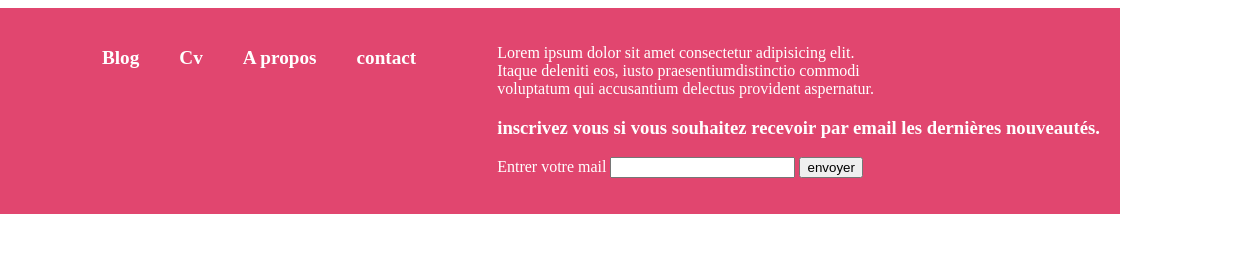
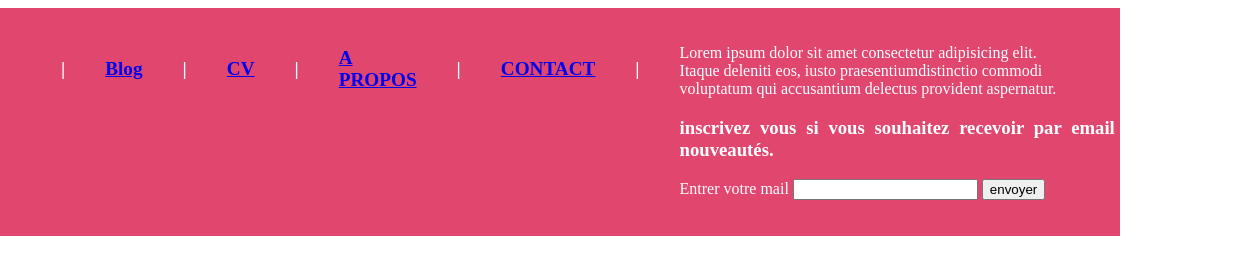
Before and after one commit to LeandrenewL/Brief5_Team_Squedrong, a website built with Parcel: page footer.html in a window 1280 px wide. Shown: the top 280 px of the page, 152-1402 px from the left, 1250 px wide, since content can reach past the window. Built offline with nearby package versions, Linux system fonts and the light colour scheme.

Commit message:
lien blog contact etc

```diff
--- a/footer.css
+++ b/footer.css
@@ -27,6 +27,7 @@ footer ul li  {
 }
 .liste_footer{
     font-size: 1.2em;
+    color: white;
 }
 .flottant{
 
--- a/footer.html
+++ b/footer.html
@@ -7,9 +7,6 @@
     <meta name="viewport" content="width= < div class=" liens-newsletter">
     <link rel="stylesheet" href="footer.css">
 
-
-    </div>
-
     <title>Document</title>
     <footer>
         <div class="global_footer">
@@ -18,10 +15,15 @@
             </div>
             <div class="liste_footer">
                 <ul>
-                    <li>Blog</li>
-                    <li>Cv</li>
-                    <li>A propos</li>
-                    <li>contact</li>
+                    <li>|</li>
+                    <li><a href="blog.html">Blog</a></li>
+                  <li>|</li>
+                    <li><a href="cv.html">CV</a></li>
+                    <li>|</li>
+                    <li><a href="apropos.html">A PROPOS</a></li>
+                    <li>|</li>
+                    <li><a href="contact.html">CONTACT</a></li>
+                    <li>|</li>
                 </ul>
             </div>
             <div class="texte_footer">
```
